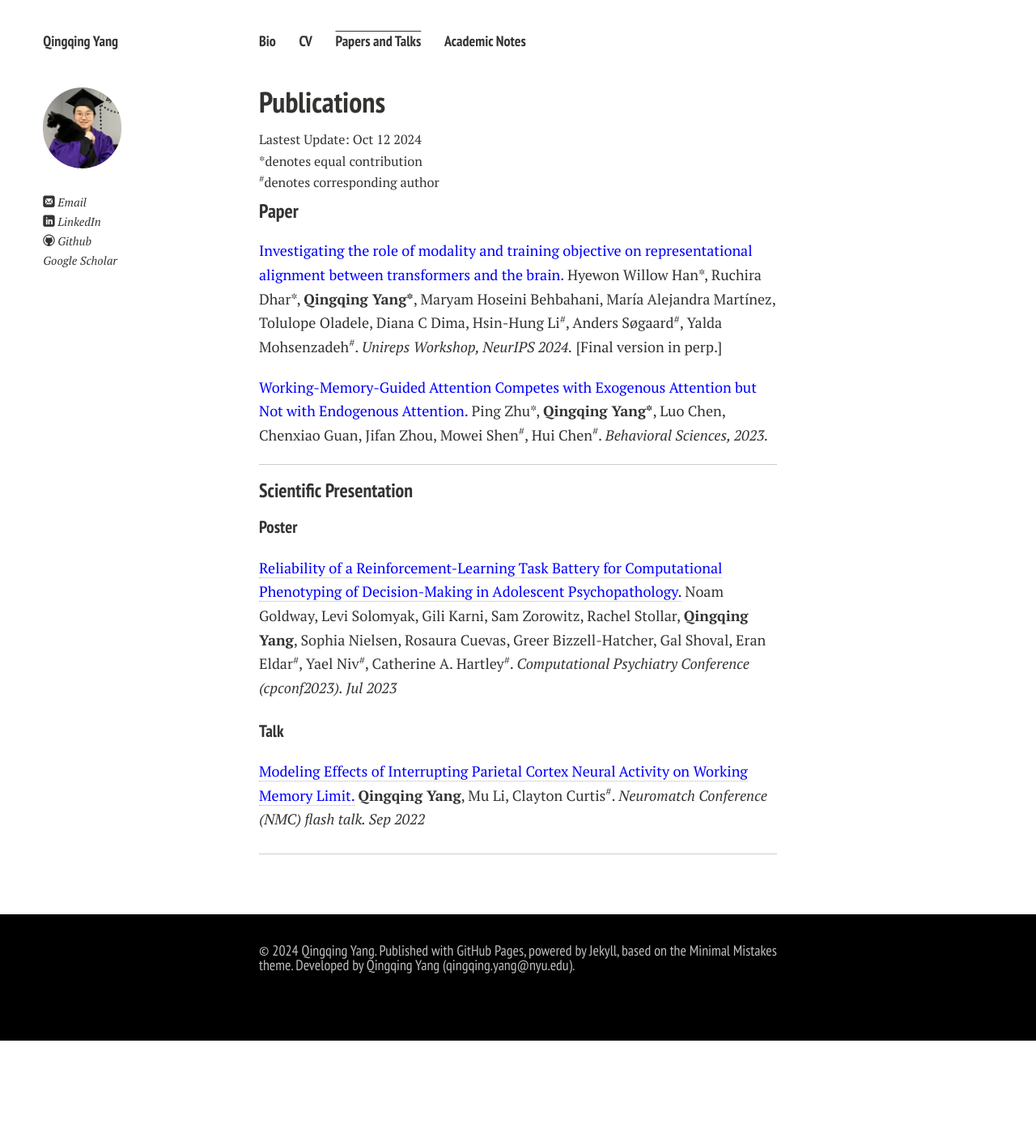
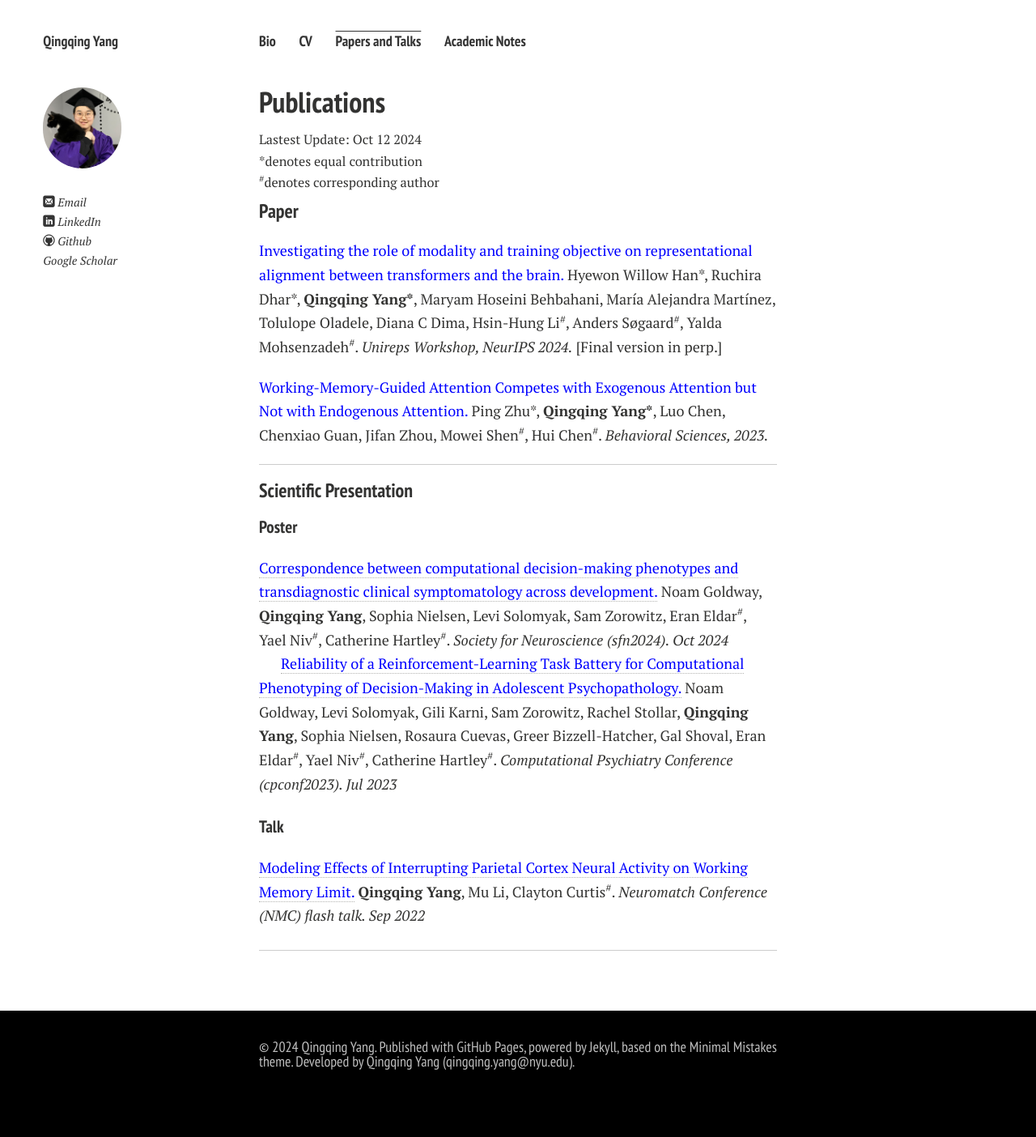
Before and after one commit to Qingqing-Yang-177/Qingqing-Yang-177.github.io, a Jekyll site: the page built from publications.md, in a window 1280 px wide. Shown: the whole page at 81% size. Built offline with Jekyll 4.4.1, drawn with Linux system fonts in a browser that asks for light colours; nearby versions of some CDN libraries; comment, search, counter and statistics services are not loaded; a style sheet for code colours, icons or effects is not loaded; before the commit the page ends 1285 px from its top, so only the background shows below that.

Commit message:
Update publications.md

```diff
--- a/publications.md
+++ b/publications.md
@@ -27,8 +27,9 @@ title: Publications
 
 ### Scientific Presentation
 ##### Poster
+<a href="https://www.abstractsonline.com/pp8/#!/20433/presentation/28650" style="color: blue;">Correspondence between computational decision-making phenotypes and transdiagnostic clinical symptomatology across development.</a> Noam Goldway, **Qingqing Yang**, Sophia Nielsen, Levi Solomyak, Sam Zorowitz, Eran Eldar<sup>#</sup>, Yael Niv<sup>#</sup>, Catherine Hartley<sup>#</sup>. _Society for Neuroscience (sfn2024). Oct 2024_ <br>
 
-<a href="/mypaper/Frame4.pdf" style="color: blue;">Reliability of a Reinforcement-Learning Task Battery for Computational Phenotyping of Decision-Making in Adolescent Psychopathology.</a> Noam Goldway, Levi Solomyak, Gili Karni, Sam Zorowitz, Rachel Stollar, **Qingqing Yang**, Sophia Nielsen, Rosaura Cuevas, Greer Bizzell-Hatcher, Gal Shoval, Eran Eldar<sup>#</sup>, Yael Niv<sup>#</sup>, Catherine A. Hartley<sup>#</sup>. _Computational Psychiatry Conference (cpconf2023). Jul 2023_ <br>
+<a href="/mypaper/Frame4.pdf" style="color: blue;">Reliability of a Reinforcement-Learning Task Battery for Computational Phenotyping of Decision-Making in Adolescent Psychopathology.</a> Noam Goldway, Levi Solomyak, Gili Karni, Sam Zorowitz, Rachel Stollar, **Qingqing Yang**, Sophia Nielsen, Rosaura Cuevas, Greer Bizzell-Hatcher, Gal Shoval, Eran Eldar<sup>#</sup>, Yael Niv<sup>#</sup>, Catherine Hartley<sup>#</sup>. _Computational Psychiatry Conference (cpconf2023). Jul 2023_ <br>
 
 ##### Talk
 <a href= "/mypaper/yang_qingqing_rmePoster_expectedresults.pdf" style="color: blue;">Modeling Effects of Interrupting Parietal Cortex Neural Activity on Working Memory Limit.</a> **Qingqing Yang**, Mu Li, Clayton Curtis<sup>#</sup>. _Neuromatch Conference (NMC) flash talk. Sep 2022_ <br>
```
